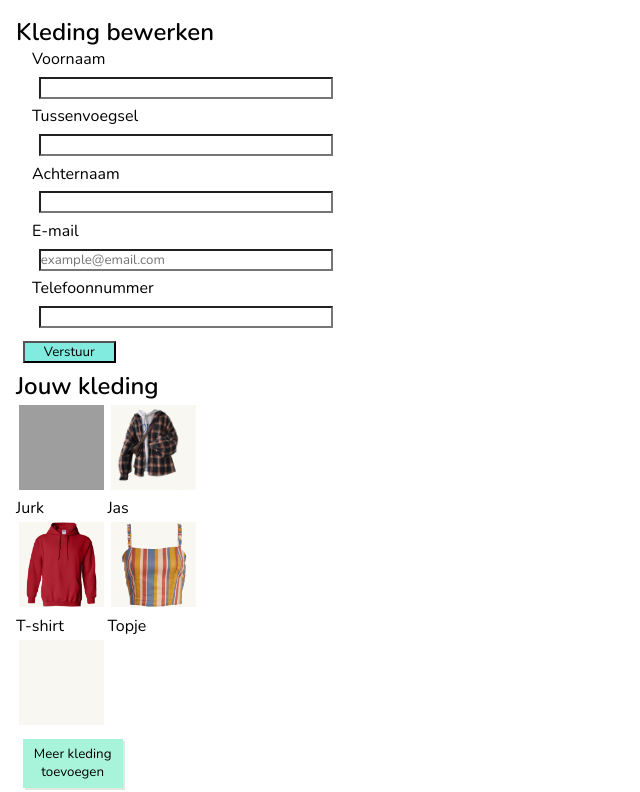
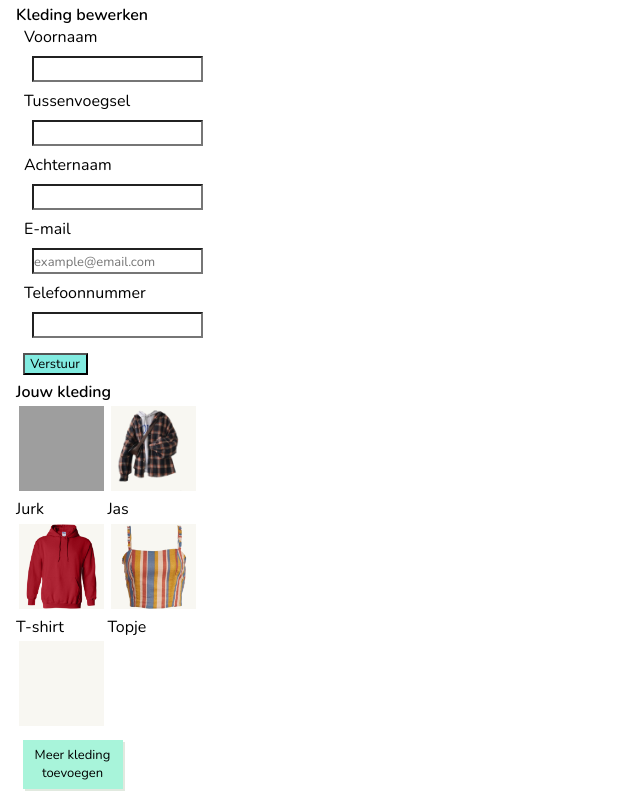
Before and after one commit to isabel8899/Blok_Tech, a website: page view/bewerken.html in a window 1280 px wide. Shown: the part 78-870 px from the top of the page, without its empty margins (0-640 px from the left). Drawn offline with nearby package versions, Linux system fonts and the light colour scheme; grey boxes are pictures that could not be loaded.

Commit message:
goede fonts-size

```diff
--- a/index.js
+++ b/index.js
@@ -4,8 +4,6 @@ knop.addEventListener('click', event => {
   navigator.mediaDevices.getUserMedia({ video: true })
     .then(mediaStream => {
       document.querySelector('video').srcObject = mediaStream
-
-      const track = mediaStream.getVideoTracks()[0]
     })
     /* https://developer.mozilla.org/en-US/docs/Web/API/MediaStream_Image_Capture_API */
 })
--- a/style.css
+++ b/style.css
@@ -16,7 +16,7 @@
 
 body {
   background-color: var(--wit);
-  width: 290px;
+  width: 230px;
 }
 
 main {
@@ -26,6 +26,11 @@ main {
 /*lettertype*/
   a, p, h2, h3, h4, label, legend, input, li, figcaption, button {
     font-family: 'nunito', Helvetica, sans-serif;
+    font-size: medium;
+}
+
+::placeholder, input[type=submit], button {
+  font-size: small;
 }
 
   header {
@@ -37,25 +42,25 @@ main {
     font-family: 'Merienda', cursive;
     text-align: center;
     color: var(--logo-groen);
+    font-size: x-large;
 }
 
 /**formulier stijlen**/
 fieldset {
-  width: 20em;
   border: none;
-  margin-left: 1em;
+  margin-left: .5em;
 }
 
 form input {
   background-color: var(--wit);
   margin: 0.5em;
-  width: 92%;
+  width: 90%;
 }
 
 input[type=submit] {
   background-color: var(--knop-groen);
   cursor: pointer;
-  width: 7em;
+  width: 5em;
 }
 
 
```
